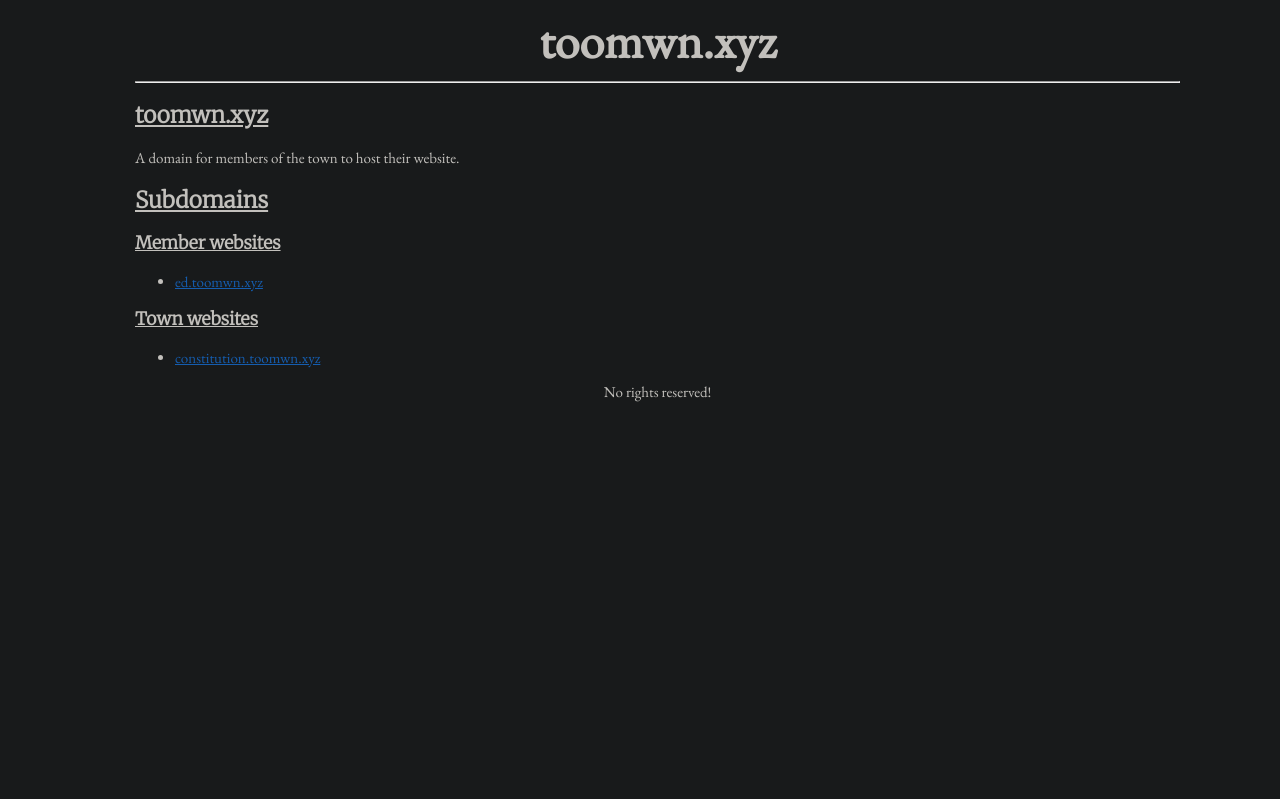
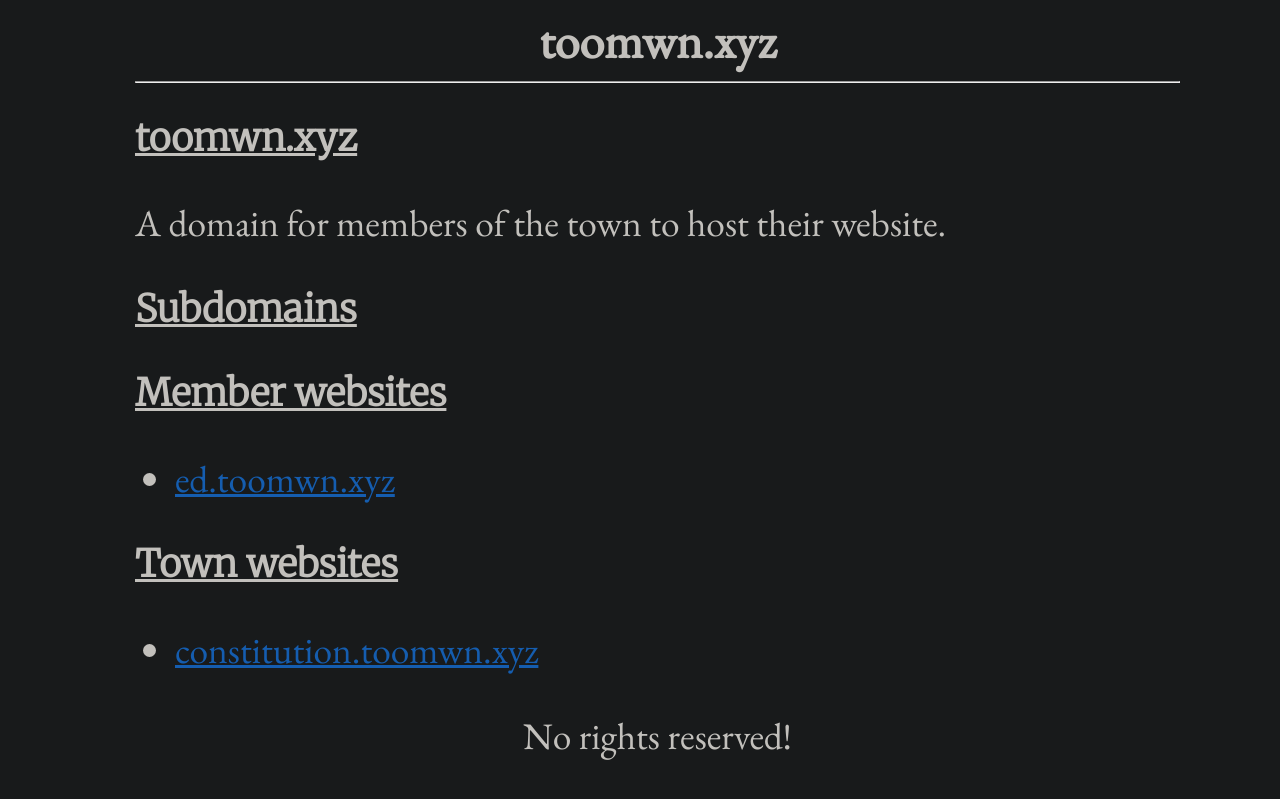
Before and after one commit to the-tOOMwn/the.toomwn.xyz, a Jekyll site: the page built from index.md, in a window 1280 px wide. Shown: the top 799 px of the page. Built offline with Jekyll 4.4.1, drawn with Linux system fonts in a browser that asks for light colours; some web fonts are replaced; our own code applies the rules of GitHub Pages for plain Markdown files.

Commit message:
resize and css

```diff
--- a/assets/base.css
+++ b/assets/base.css
@@ -3,6 +3,7 @@
 @import url('https://fonts.googleapis.com/css2?family=Merriweather:wght@300&display=swap');
 @import url('https://fonts.googleapis.com/css2?family=Calligraffitti&display=swap');
 /* test font */
+
 
 * {
     font-family: 'EB Garamond', serif;
@@ -36,6 +37,7 @@ h2, h3 {
 
 h1,h2,h3,h4,h5,h6,p,li{
     color: #c2c0bc;
+    font-size: 250%;
 }
 /* Make the color scheme beige colored */
 
```
